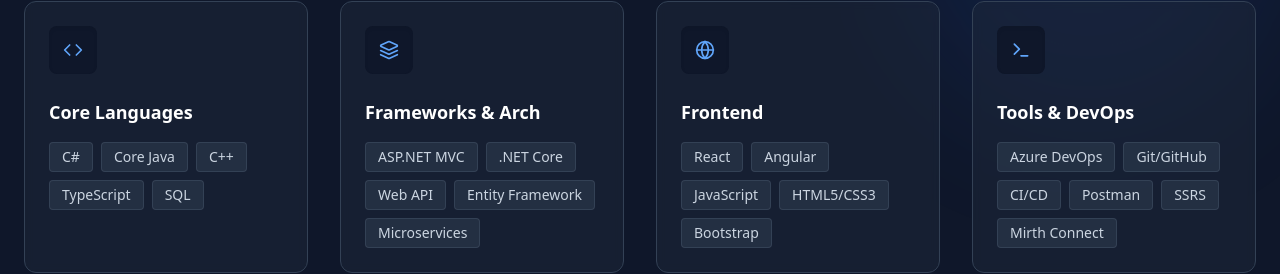
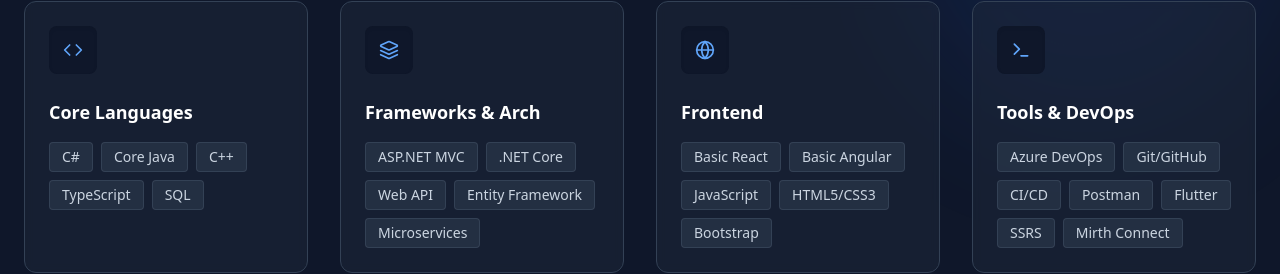
Before and after one commit to Mohit-Sangwan/Portfolio_MS, a React (Vite) app: page / in a window 1280 px wide. Shown: the part 3756-4030 px from the top of the page. Built offline with nearby package versions, Linux system fonts and the light colour scheme.

Commit message:
Update: App.tsx with latest refinements

```diff
--- a/src/App.tsx
+++ b/src/App.tsx
@@ -141,12 +141,12 @@
   {
     title: "Frontend",
     icon: <Globe size={20} />,
-    skills: ["React", "Angular", "JavaScript", "HTML5/CSS3", "Bootstrap"]
+    skills: ["Basic React", "Basic Angular", "JavaScript", "HTML5/CSS3", "Bootstrap"]
   },
   {
     title: "Tools & DevOps",
     icon: <Terminal size={20} />,
-    skills: ["Azure DevOps", "Git/GitHub", "CI/CD", "Postman", "SSRS", "Mirth Connect"]
+    skills: ["Azure DevOps", "Git/GitHub", "CI/CD", "Postman", "Flutter", "SSRS", "Mirth Connect"]
   }
 ];
 
```
